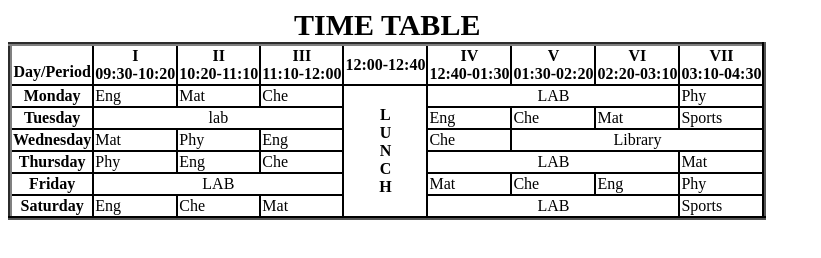
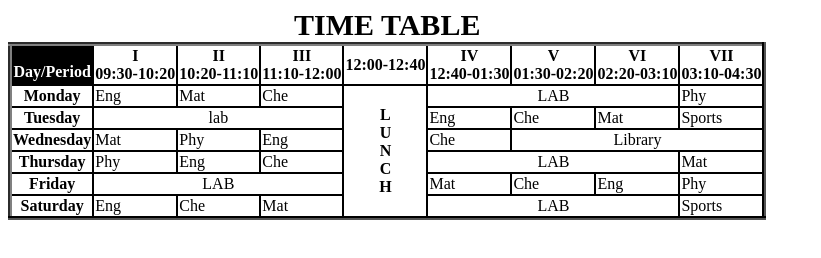
Before and after one commit to PrayagKumaravel/navigation-bars, a plain HTML site: page project 6/tables.html in a window 1280 px wide. In both pictures the pointer is over the element "Day/Period". Shown: the whole page, without its empty margins (0-821 px from the left). Drawn offline with Linux system fonts and the light colour scheme.

Commit message:
added hover

```diff
--- a/project 6/styles.css
+++ b/project 6/styles.css
@@ -18,3 +18,7 @@ caption{
     font-size:30px;
     font-weight: bold;
 }
+td:hover , th:hover{
+    background-color:black;
+    color:white;
+}
```
